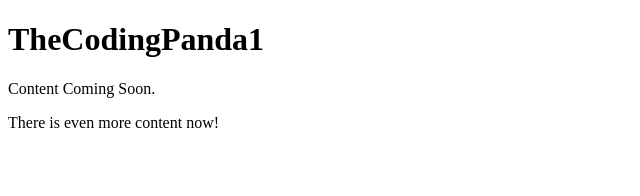
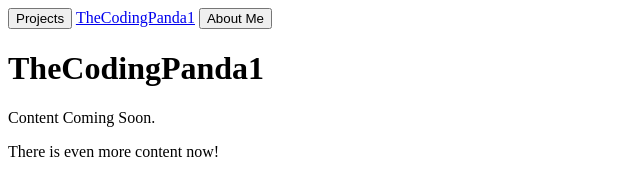
Before and after one commit to TheCodingPanda1/TheCodingPanda1.github.io, a plain HTML site: page index.html in a window 1280 px wide. Shown: the whole page, without its empty margins (0-640 px from the left). Drawn offline with Linux system fonts and the light colour scheme.

Commit message:
Added top bar

```diff
--- a/index.html
+++ b/index.html
@@ -4,6 +4,11 @@
     <title>Welcome to TheCodingPanda1's homepage!</title>
   </head>
   <body>
+    <div id="top-bar">
+      <button id = "projects">Projects</button>
+      <a href = "TheCodingPanda1.github.io">TheCodingPanda1</a>
+      <button id = "about-me">About Me</button>
+    </div>
     <h1>TheCodingPanda1</h1>
     <p>Content Coming Soon.</p>
     <p>There is even more content now!</p>
```
